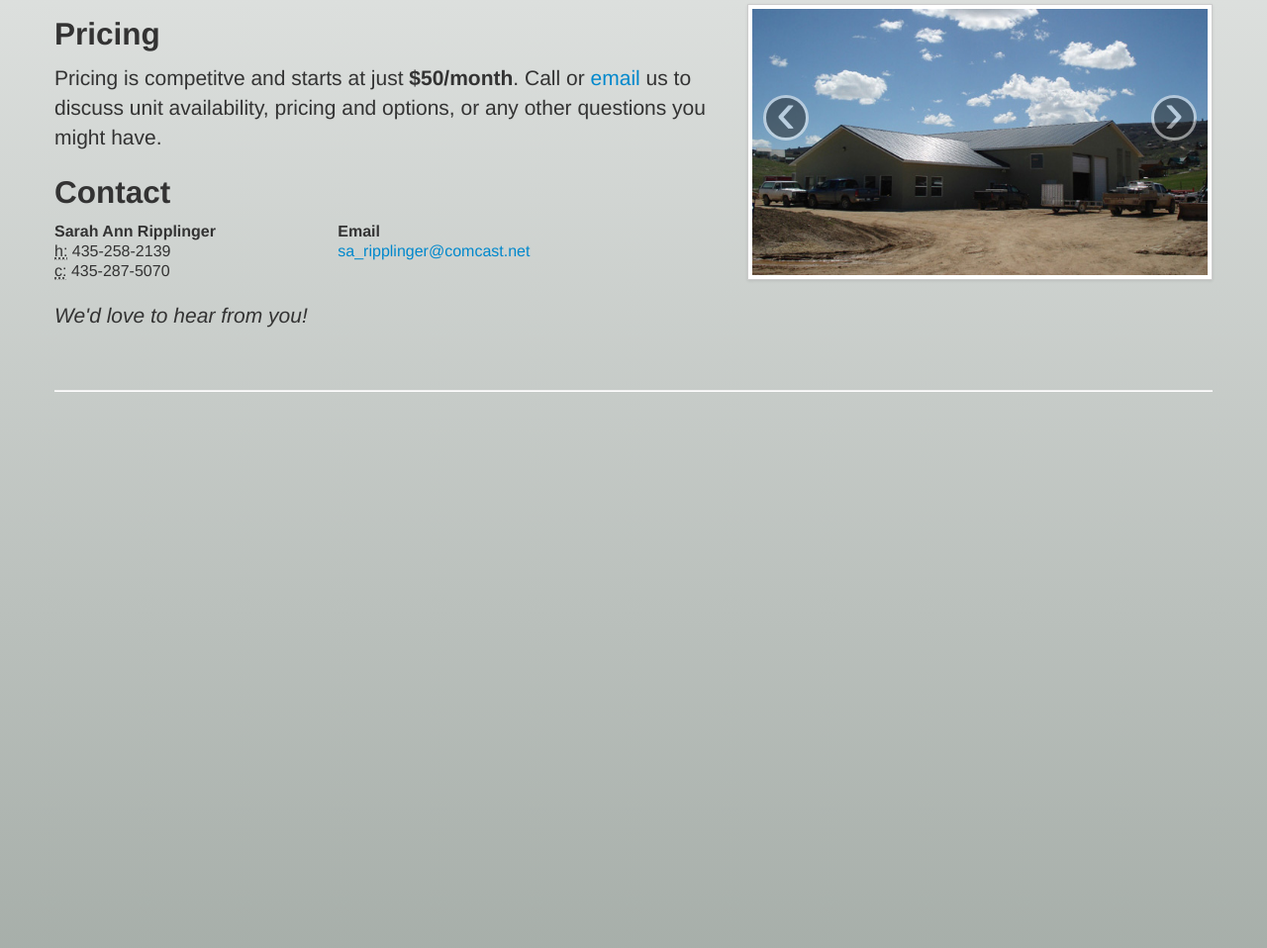
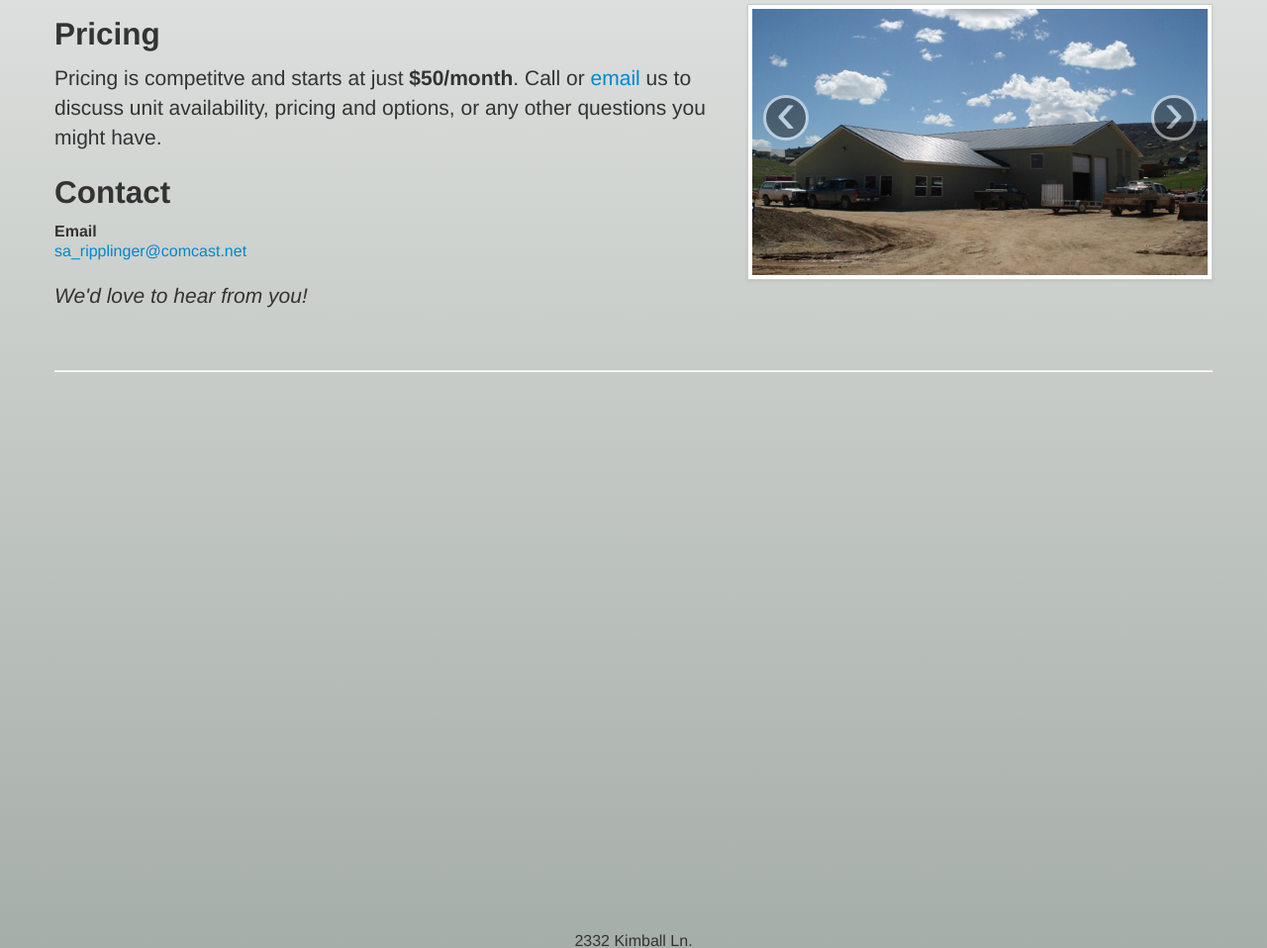
Before and after one commit to tpennock/bearlakestorageunits, a PHP site: page / in a window 1280 px wide. Shown: the part 629-1587 px from the top of the page at 99% size. Run offline with PHP 8.4, Linux system fonts and the light colour scheme; some libraries are stand-ins or nearby versions.

Commit message:
commit changes for index.php;

```diff
--- a/index.php
+++ b/index.php
@@ -118,16 +118,7 @@
 
 						<h2>Contact</h2>
 						<div class="row-fluid">
-							<div class="span5">
-								<address>
-									<strong>Sarah Ann Ripplinger</strong>
-									<br>
-									<abbr title="Home Phone">h:</abbr> 435-258-2139
-									<br />
-									<abbr title="Cell Phone">c:</abbr> 435-287-5070
-								</address>
-							</div>
-							<div class="span7">
+							<div class="span12">
 								<address>
 									<strong>Email</strong>
 									<br>
```
